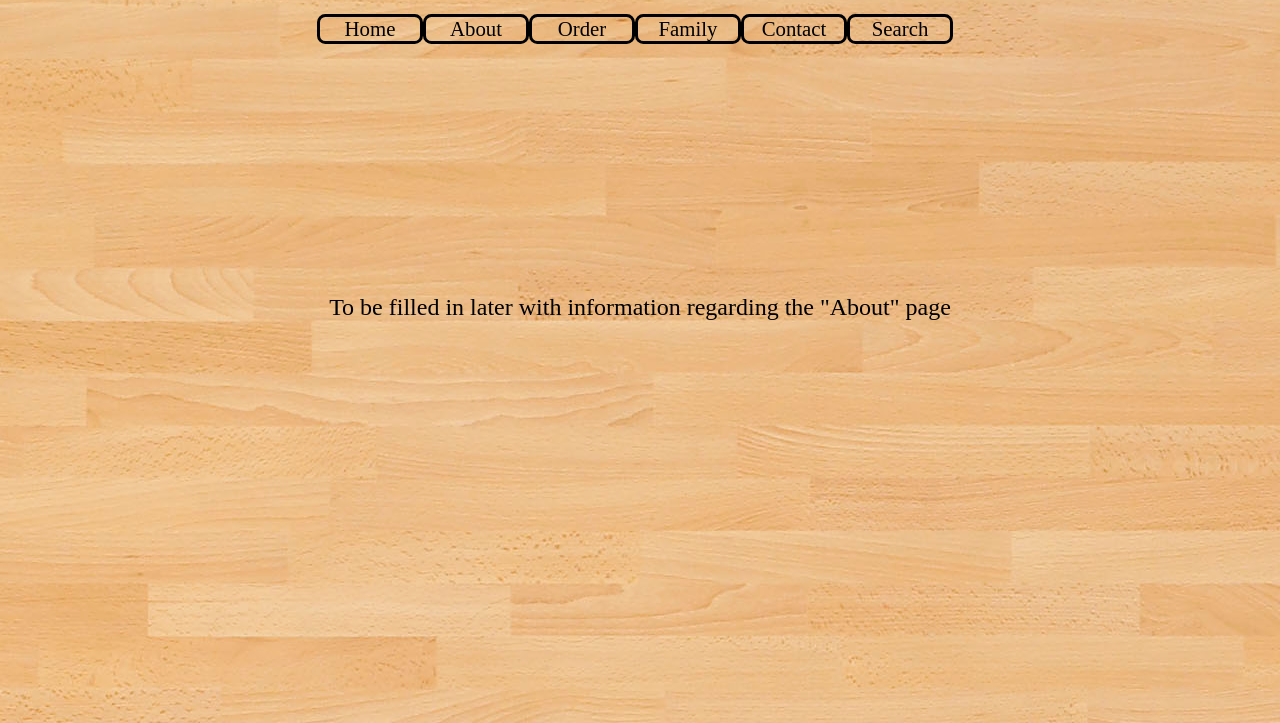
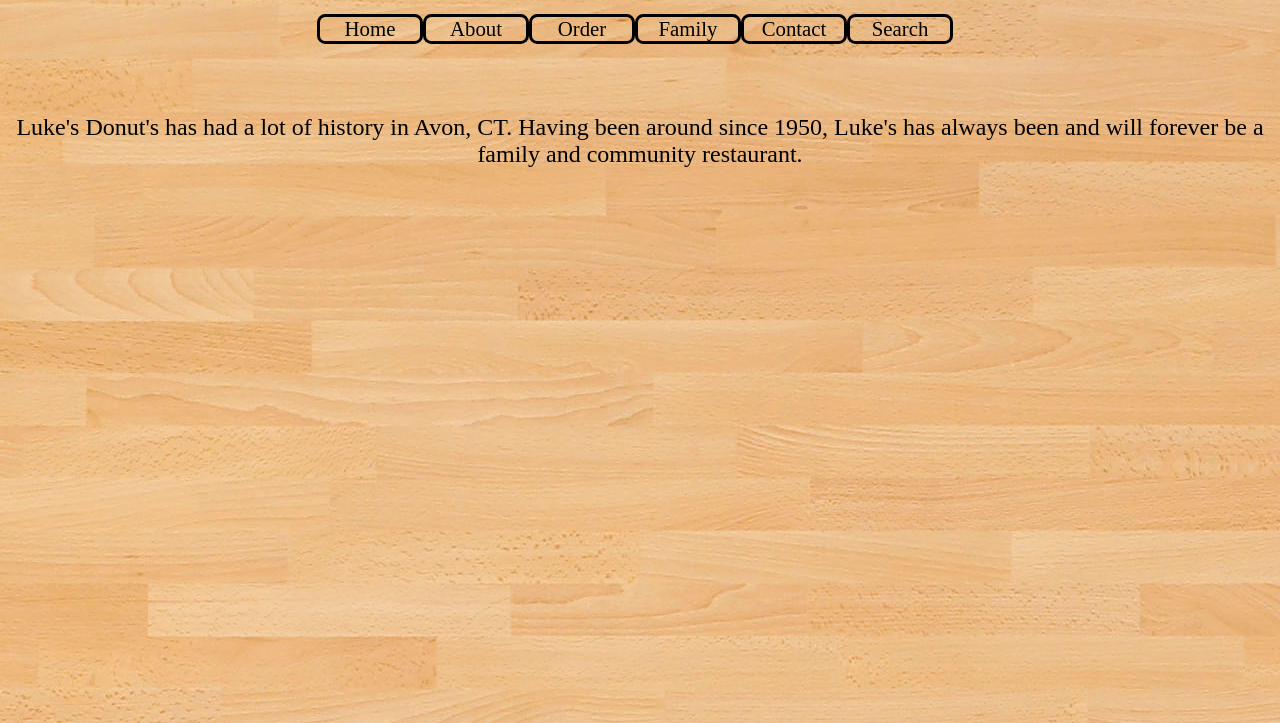
Before and after one commit to itwsgroupproject/itwsgroupproject.github.io, a plain HTML site: page Subpages/about.html in a window 1280 px wide. Shown: the part 77-800 px from the top of the page. Drawn offline with Linux system fonts and the light colour scheme; a web font is replaced by a local one.

Commit message:
Add files via upload

```diff
--- a/Subpages/about.html
+++ b/Subpages/about.html
@@ -21,12 +21,7 @@
       </div>
     </div>
     <br><br>
-    <br><br>
-    <br><br>
-    <br><br>
-    <br><br>
-    <br><br>
-    <p>To be filled in later with information regarding the "About" page</p>
+    <p>Luke's Donut's has had a lot of history in Avon, CT. Having been around since 1950, Luke's has always been and will forever be a family and community restaurant.</p>
 
 
   </body>
```
